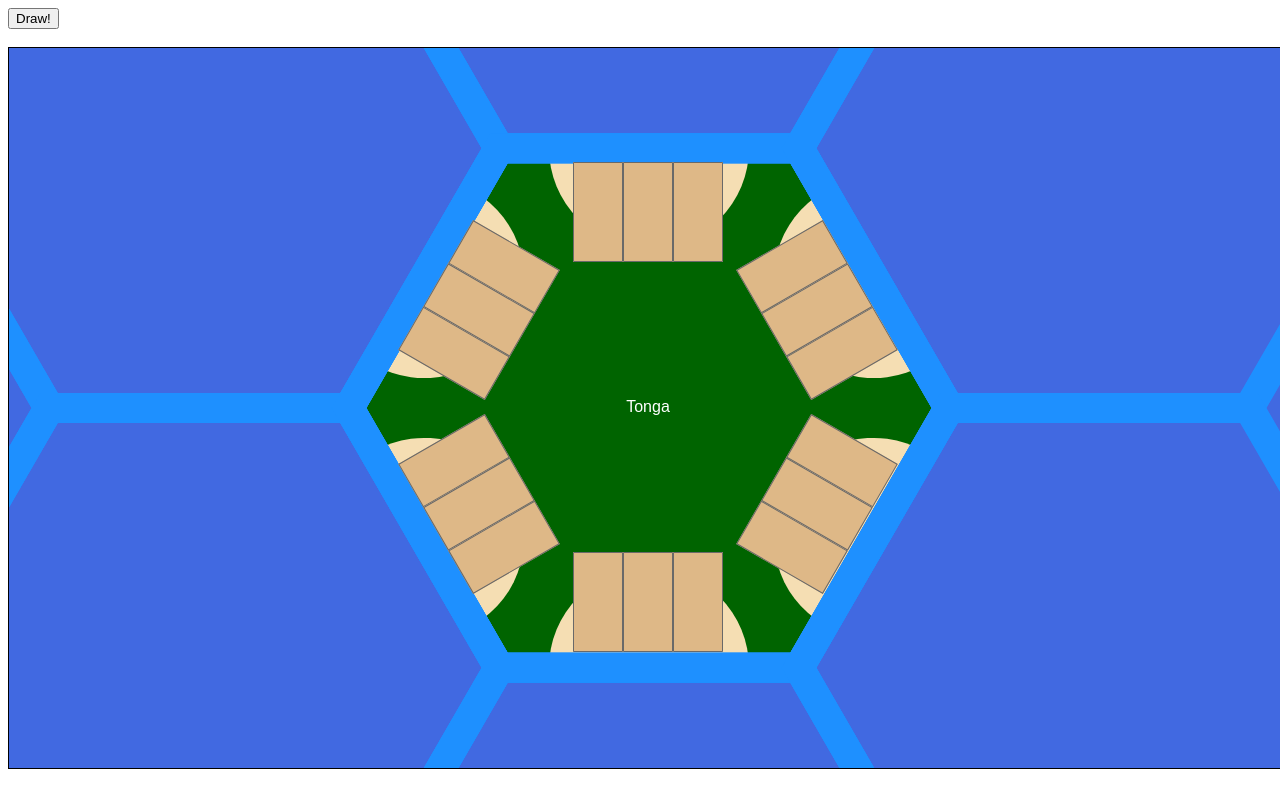
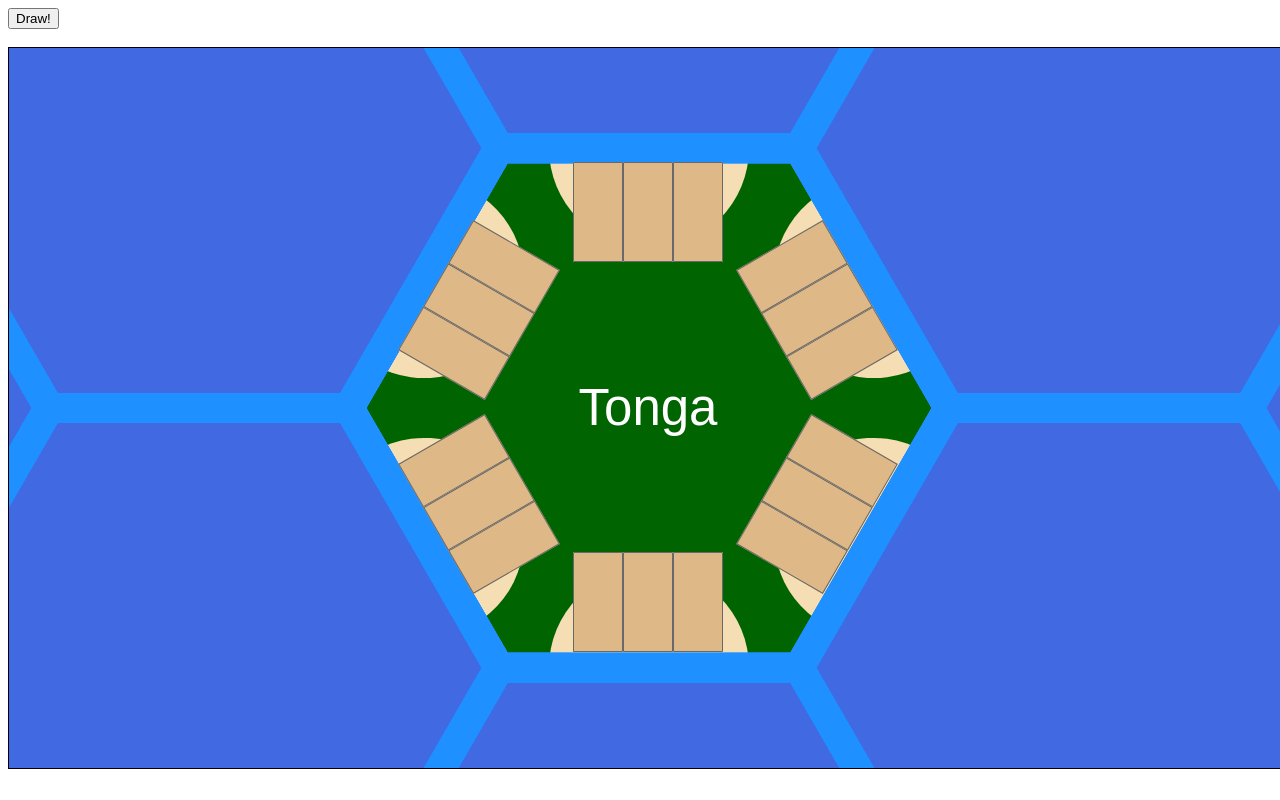
Before and after one commit to mtorpey/webgame, a plain HTML site: page index.html in a window 1280 px wide. Drawn offline with Linux system fonts and the light colour scheme.

Commit message:
Dynamic font sizes

```diff
--- a/style.css
+++ b/style.css
@@ -47,7 +47,7 @@ button.ship {
 
 button.islandName {
     position: absolute;
-    font: 100% Arial;
+    /*font: 100% Arial;*/
 }
 
 button.islandName:enabled {
@@ -62,7 +62,7 @@ button.islandName:disabled {
 
 button.sailButton {
     position: absolute;
-    font: 20px Arial;
+    /*font: 20px Arial;*/
     border-radius: 50%;
 }
 
--- a/view.js
+++ b/view.js
@@ -265,6 +265,7 @@ class View {
         button.style.height = buttonHeight + "px";
         button.disabled = true;
         button.innerHTML = name + (value > 0 ? "<br>" + value : "");
+        button.style.fontSize = this.hexSide * 0.17 + "px";
         button.style.top = y + "px";
         button.style.left = x + "px";
 
```
